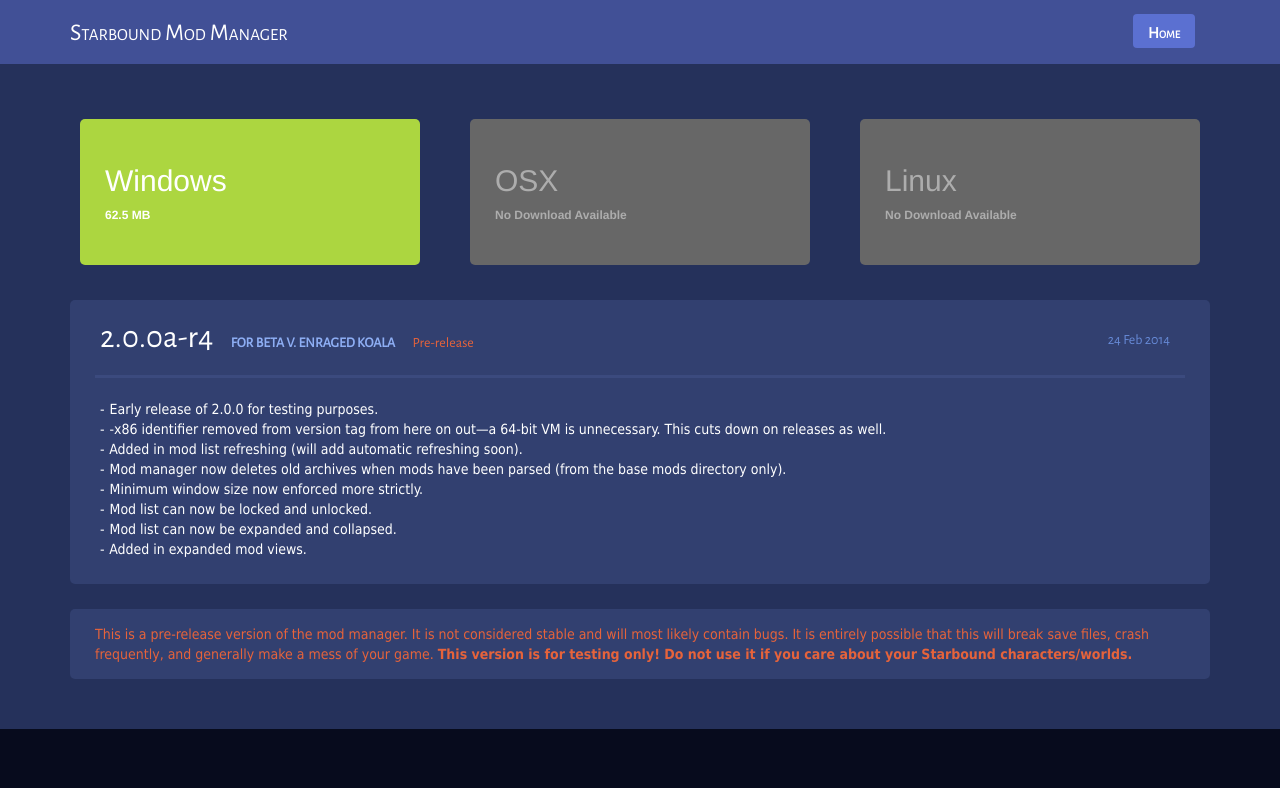
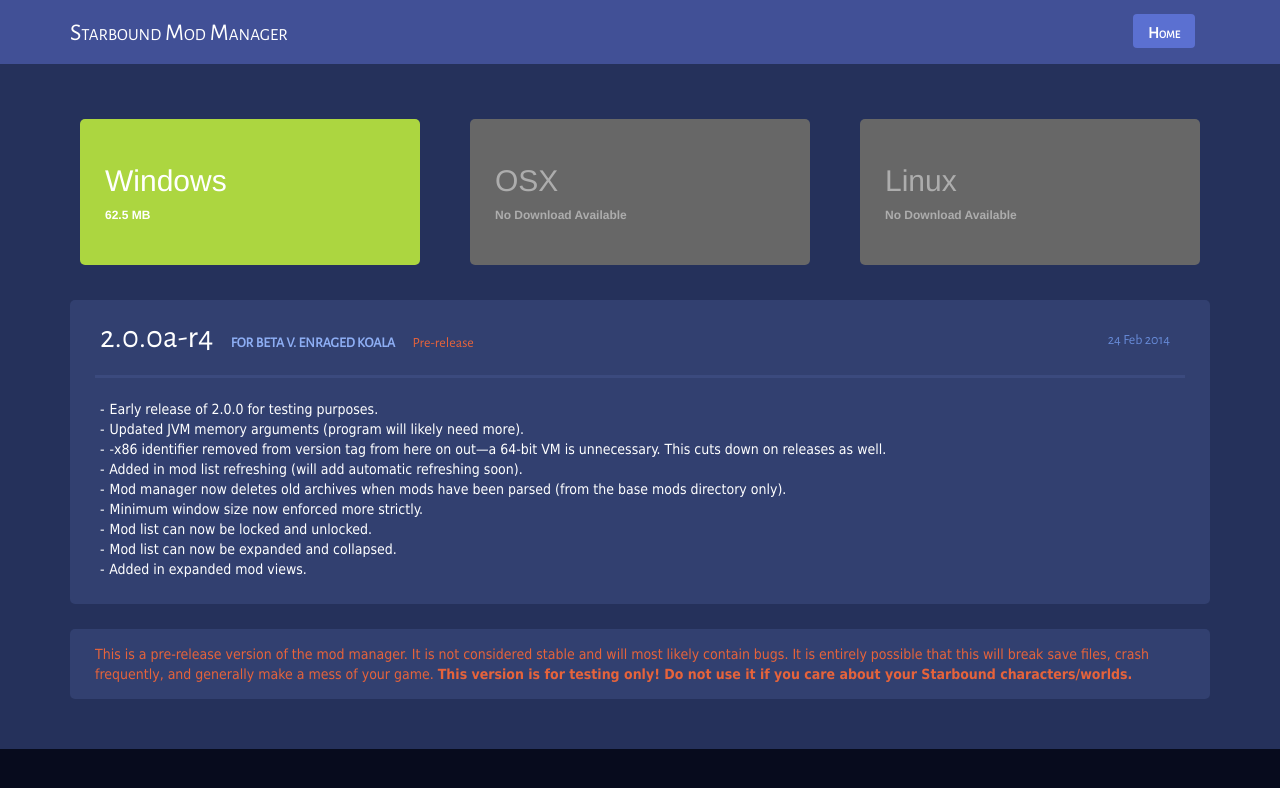
Before and after one commit to LunaTheArcticFox/Starbound-Mod-Manager, a Jekyll site: the page built from _posts/2014-02-24-2.0.0a-r4.markdown, in a window 1280 px wide. Shown: the top 788 px of the page. Built offline with Jekyll 4.4.1, drawn with Linux system fonts in a browser that asks for light colours; Markdown is read by kramdown in place of the engine named in the settings.

Commit message:
Missed a spot.

```diff
--- a/_posts/2014-02-24-2.0.0a-r4.markdown
+++ b/_posts/2014-02-24-2.0.0a-r4.markdown
@@ -13,6 +13,7 @@
 ---
 <ul class="hyphen-list">
 	<li>Early release of 2.0.0 for testing purposes.</li>
+	<li>Updated JVM memory arguments (program will likely need more).</li>
 	<li>-x86 identifier removed from version tag from here on out—a 64-bit VM is unnecessary. This cuts down on releases as well.</li>
 	<li>Added in mod list refreshing (will add automatic refreshing soon).</li>
 	<li>Mod manager now deletes old archives when mods have been parsed (from the base mods directory only).</li>
```
